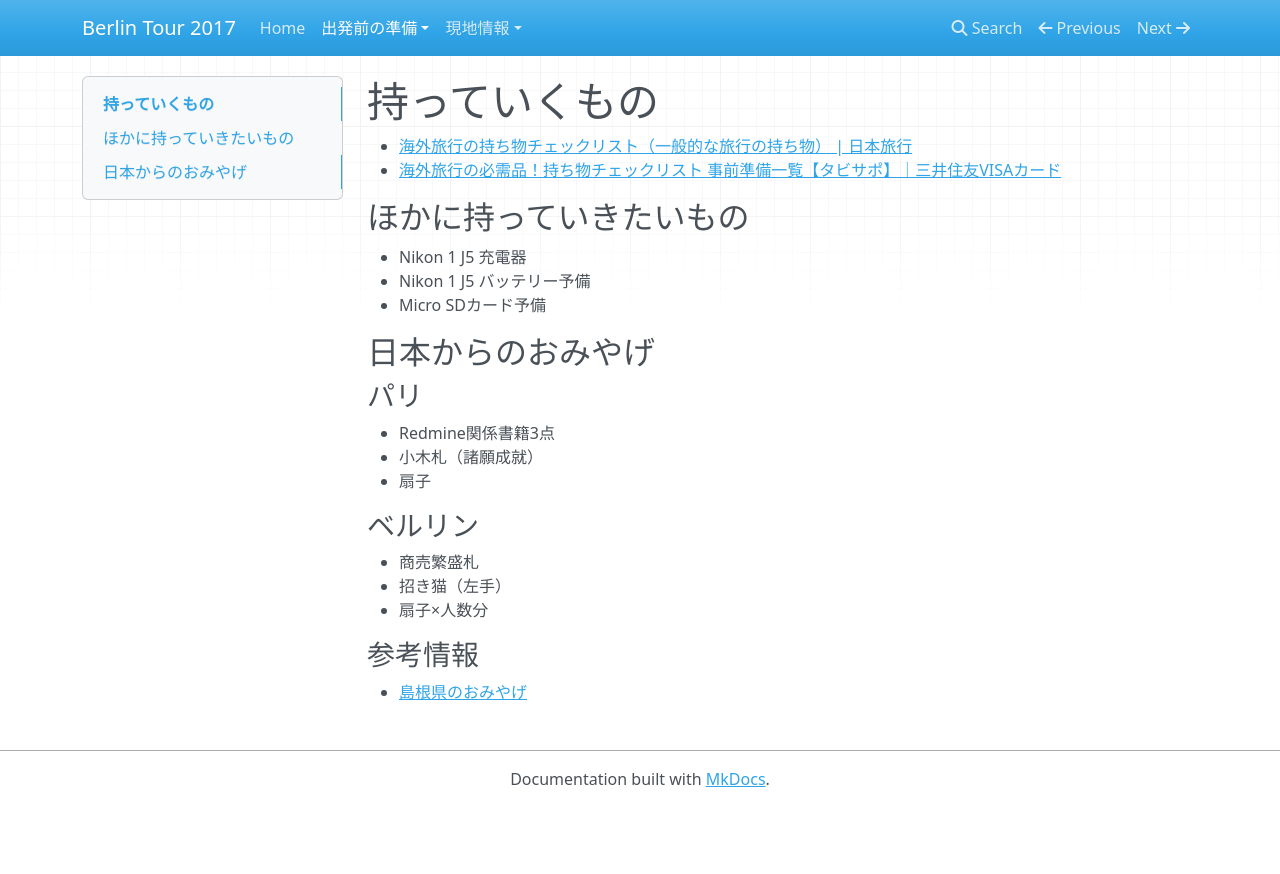
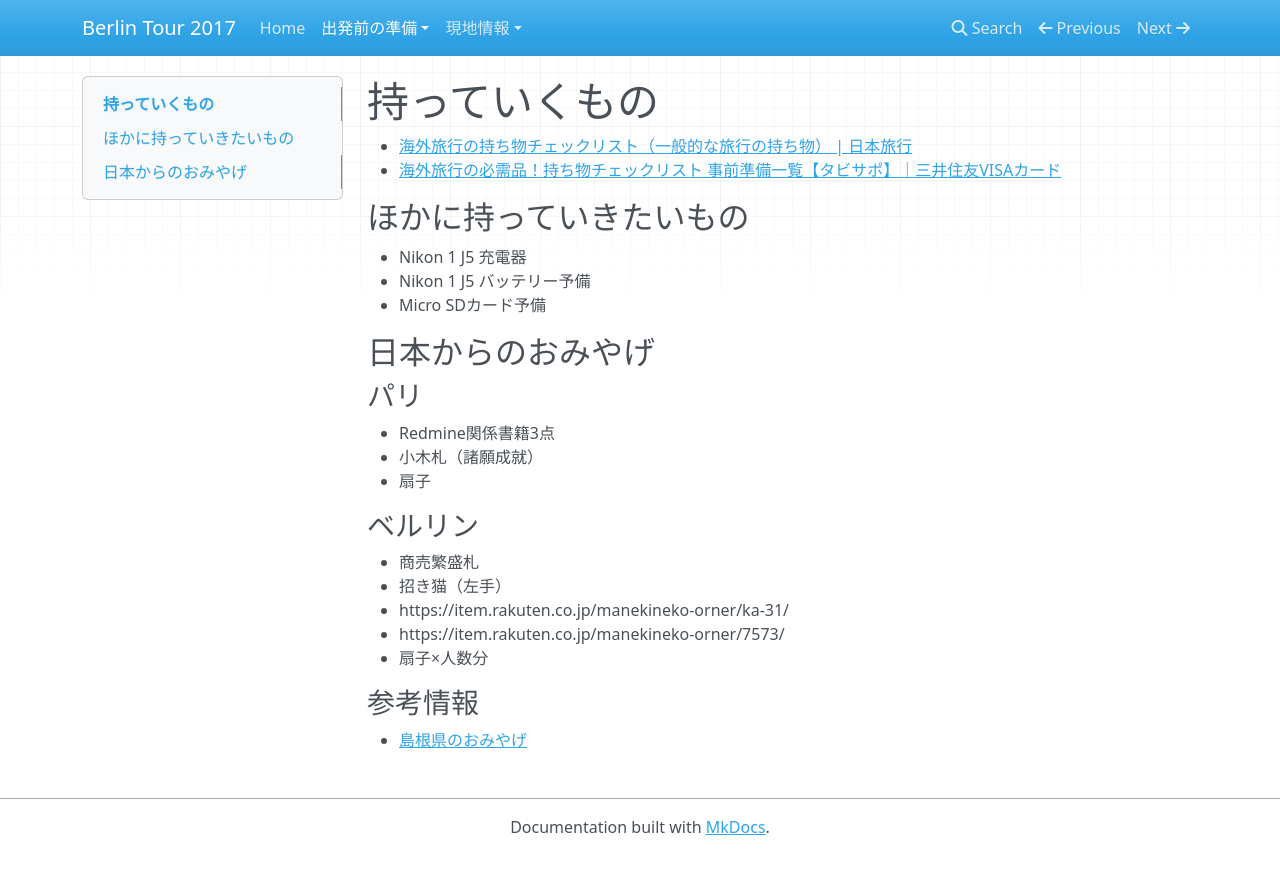
Before and after one commit to vividtone/berlin-tour-2017, an MkDocs documentation site: the page built from docs/item-list.md, in a window 1280 px wide. Shown: the top 874 px of the page. Built offline with MkDocs 1.6.1, drawn with Linux system fonts in a browser that asks for light colours; nearby versions of some CDN libraries; old or Windows-style settings are respelled for this version of MkDocs; part of the change alters nothing that is shown.

Commit message:
Update item-list.md
招き猫の候補です。

```diff
--- a/docs/item-list.md
+++ b/docs/item-list.md
@@ -24,6 +24,8 @@
 
 * 商売繁盛札
 * 招き猫（左手）
+  * https://item.rakuten.co.jp/manekineko-orner/ka-31/
+  * https://item.rakuten.co.jp/manekineko-orner/7573/
 * 扇子×人数分
 
 ### 参考情報
```
